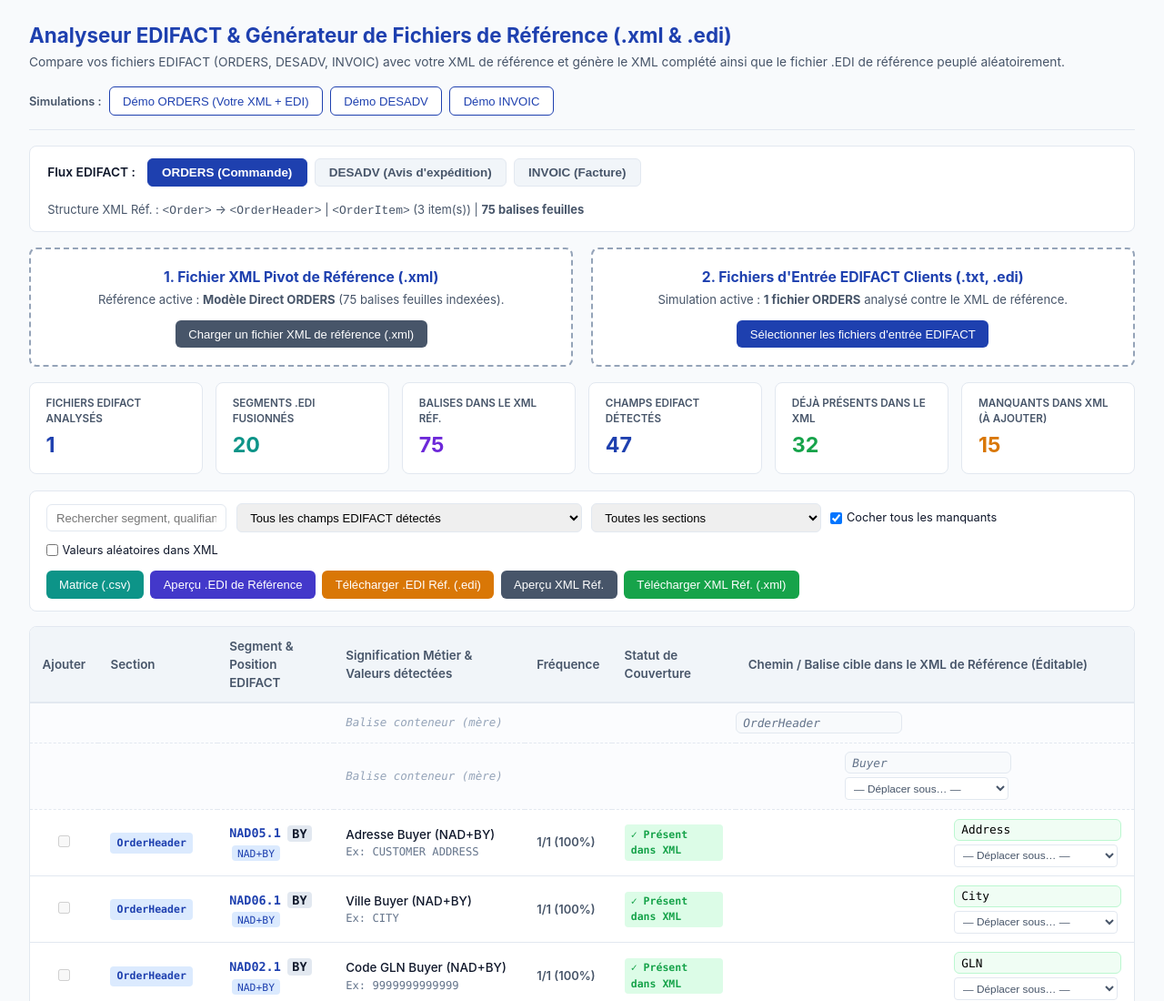
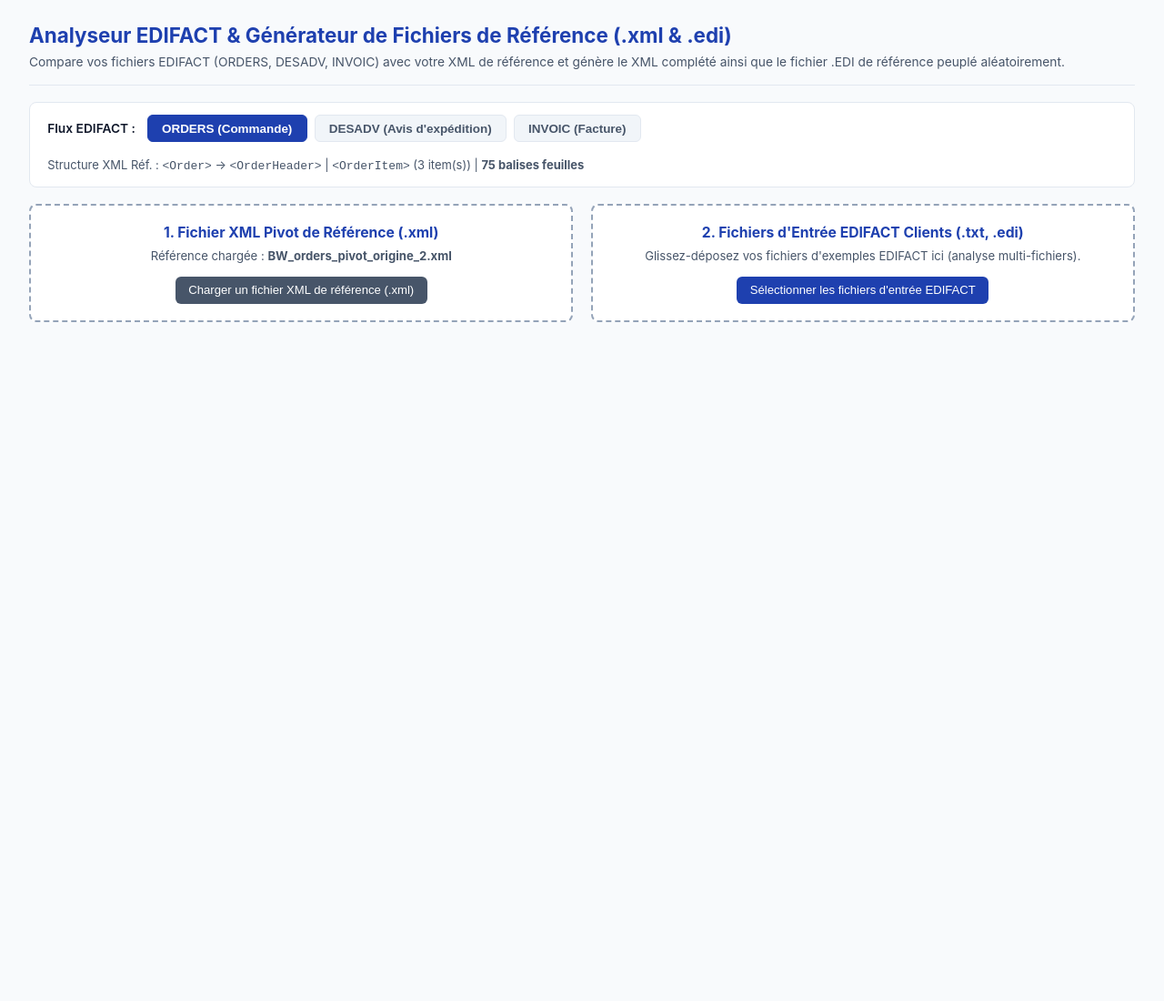
Before and after one commit to rcanovasCemoi/DEV_EDI, a website: page index.html in a window 1280 px wide. Shown: the top 1100 px of the page at 91% size. After the commit the page ends 800 px from the top, so only its background shows below. Drawn offline with Linux system fonts and the light colour scheme.

Commit message:
Suppression des jeux de démo : boutons, fonction loadDemoScenario, données embarquées et bootstrap ; les tests utilisent des EDI de test embarqués dans la suite

```diff
--- a/index.html
+++ b/index.html
@@ -51,7 +51,6 @@
         h1 { font-size: 1.4rem; color: var(--primary); }
         .subtitle { color: var(--secondary); font-size: 0.86rem; margin-top: 0.15rem; }
 
-        .demo-bar { display: flex; gap: 0.5rem; align-items: center; flex-wrap: wrap; }
 
         .type-selector-bar {
             background: var(--card-bg);
@@ -315,12 +314,6 @@
         <div>
             <h1>Analyseur EDIFACT & Générateur de Fichiers de Référence (.xml & .edi)</h1>
             <p class="subtitle">Compare vos fichiers EDIFACT (ORDERS, DESADV, INVOIC) avec votre XML de référence et génère le XML complété ainsi que le fichier .EDI de référence peuplé aléatoirement.</p>
-        </div>
-        <div class="demo-bar">
-            <span style="font-size: 0.8rem; color: var(--secondary); font-weight: 600;">Simulations :</span>
-            <button class="btn btn-outline" onclick="loadDemoScenario('ORDERS')">Démo ORDERS (Votre XML + EDI)</button>
-            <button class="btn btn-outline" onclick="loadDemoScenario('DESADV')">Démo DESADV</button>
-            <button class="btn btn-outline" onclick="loadDemoScenario('INVOIC')">Démo INVOIC</button>
         </div>
     </header>
 
@@ -2572,137 +2565,6 @@ document.getElementById('btnExportCsv').addEventListener('click', () => {
     document.body.removeChild(link);
 });
 
-/**
- * ============================================================================
- * 9. JEUX DE DONNÉES DE DÉMONSTRATION (ORDERS, DESADV, INVOIC)
- * ============================================================================
- */
-function loadDemoScenario(type) {
-    customXmlLoaded = false;
-    switchMessageType(type, false);
-
-    if (type === 'ORDERS') {
-        const sampleOrders = `UNH+1+ORDERS:D:96A:UN:EAN008'
-BGM+220::9+ORDER00001+6'
-DTM+137:20260305:102'
-DTM+2:202603120001:203'
-FTX+PUR+1++CONTACT CLIENT TEL XX XX XX XX XX'
-RFF+VN:SUPP00001'
-DTM+171:20260305:102'
-NAD+BY+9999999999999::9++CUSTOMER COMPANY+CUSTOMER ADDRESS+CITY++99999'
-NAD+SU+8888888888888::9++SUPPLIER COMPANY+SUPPLIER ADDRESS+CITY++99999+FR'
-NAD+DP+9999999999999::9++CUSTOMER COMPANY+CUSTOMER ADDRESS+CITY++99999'
-CUX+2:EUR:9'
-TDT+20++30'
-TOD+10E+X1E'
-LIN+1++ARTICLE0001:EN'
-QTY+59:30:PCE'
-QTY+21:480:PCE'
-DTM+361:20270531:102'
-PRI+AAA:0.958::NTP::PCE'
-PRI+AAB:0.953::NTP::PCE'
-PAC+16+3+CS:::SSCC0000000001'
-TAX+7+VAT+++:::5.5+S'
-LIN+4++ARTICLE0004:EN'
-QTY+59:16:PCE'
-QTY+21:3600:PCE'
-DTM+361:20261107:102'
-PRI+AAA:1.606::NTP::PCE'
-PRI+AAB:1.601::NTP::PCE'
-PAC+1+3+X1::9:SSCC0000000004'
-TAX+7+VAT+++:::5.5+S'
-UNS+S'
-UNT+30+1'`;
-        loadedEdiFiles = [{ filename: 'order_anonyme.txt', content: sampleOrders }];
-    } else if (type === 'DESADV') {
-        const sampleDesadv = `UNB+UNOC:3+8888888888888:14+9999999999999:14+260310:1430+0000000098'
-UNH+1+DESADV:D:96A:UN:EAN005'
-BGM+351::9+BL20260998+9'
-DTM+137:20260310:102'
-DTM+11:202603101430:203'
-DTM+2:202603120800:203'
-RFF+ON:ORDER00001'
-RFF+VN:SUPP00001'
-NAD+BY+9999999999999::9++CUSTOMER COMPANY+CUSTOMER ADDRESS+CITY++99999+FR'
-NAD+SU+8888888888888::9++SUPPLIER COMPANY+SUPPLIER ADDRESS+PERPIGNAN++66000+FR'
-NAD+DP+9999999999999::9++PLATEFORME LOGISTIQUE SUD+AVENUE DE L EUROPE+CITY++99999+FR'
-TDT+20++30++TRANSPORTS EXPRESS:::TRANSPORT EXPRESS SAS'
-EQD+TE+AA-123-BB'
-CPS+1++4'
-PAC+1++201::9'
-MEA+PD+AAB+KGM:452.50'
-PCI+33E'
-GIN+BJ+330123456000000018'
-LIN+1++ARTICLE0001:EN'
-PIA+1+ART-SUPP-01:SA'
-IMD+F++:::TABLETTE CHOCOLAT NOIR 70% 100G'
-QTY+12:480:PCE'
-QTY+21:480:PCE'
-DTM+361:20270531:102'
-DTM+94:20260215:102'
-GIN+BX+LOT-2026-089'
-RFF+ON:ORDER00001:1'
-CNT+2:1'
-UNT+28+1'
-UNZ+1+0000000098'`;
-        loadedEdiFiles = [{ filename: 'desadv_anonyme.txt', content: sampleDesadv }];
-    } else if (type === 'INVOIC') {
-        const sampleInvoic = `UNB+UNOC:3+8888888888888:14+9999999999999:14+260312:1800+0000000451'
-UNH+1+INVOIC:D:96A:UN:EAN008'
-BGM+380::9+FA202600451+9'
-DTM+137:20260312:102'
-DTM+35:20260312:102'
-DTM+140:20260430:102'
-PAI+::42'
-FTX+REG+++PAS D ESCOMPTE POUR PAIEMENT ANTICIPE - PENALITES 3 FOIS TAUX LEGAL'
-RFF+ON:ORDER00001'
-RFF+DQ:BL20260998'
-NAD+BY+9999999999999::9++CUSTOMER COMPANY+CUSTOMER ADDRESS+CITY++99999+FR'
-RFF+VA:FR99999999999'
-NAD+SU+8888888888888::9++SUPPLIER COMPANY+SUPPLIER ADDRESS+PERPIGNAN++66000+FR'
-RFF+VA:FR88888888888'
-NAD+IV+9999999999999::9++CUSTOMER ACCOUNTING+CUSTOMER ADDRESS+CITY++99999+FR'
-RFF+VA:FR99999999999'
-CUX+2:EUR:4'
-PAT+1++5:3:D:45'
-LIN+1++ARTICLE0001:EN'
-PIA+1+ART-SUPP-01:SA'
-IMD+F++:::TABLETTE CHOCOLAT NOIR 70% 100G'
-QTY+47:480:PCE'
-MOA+203:459.84:EUR'
-PRI+AAA:0.958::NTP::PCE'
-PRI+AAB:1.050::NTP::PCE'
-ALC+A++++TD'
-PCD+3:8.76'
-MOA+204:44.16:EUR'
-RFF+ON:ORDER00001:1'
-RFF+DQ:BL20260998'
-TAX+7+VAT+++:::5.5+S'
-MOA+124:25.29:EUR'
-UNS+S'
-CNT+2:1'
-MOA+79:459.84:EUR'
-MOA+125:459.84:EUR'
-MOA+176:25.29:EUR'
-MOA+77:485.13:EUR'
-MOA+139:485.13:EUR'
-TAX+7+VAT+++:::5.5+S'
-MOA+124:25.29:EUR'
-UNT+41+1'
-UNZ+1+0000000451'`;
-        loadedEdiFiles = [{ filename: 'invoic_anonyme.txt', content: sampleInvoic }];
-    }
-
-    document.getElementById('ediStatusText').innerHTML =
-        `Simulation active : <strong>1 fichier ${type}</strong> analysé contre le XML de référence.`;
-    analyzeEdifactFiles();
-    resultsArea.classList.remove('hidden');
-    renderTable();
-}
-
-window.addEventListener('DOMContentLoaded', () => {
-    loadDemoScenario('ORDERS');
-});
 </script>
 
 </body>
```
Also changed, not shown: tests/run-tests.js (+72 -10 lines), README.md.
